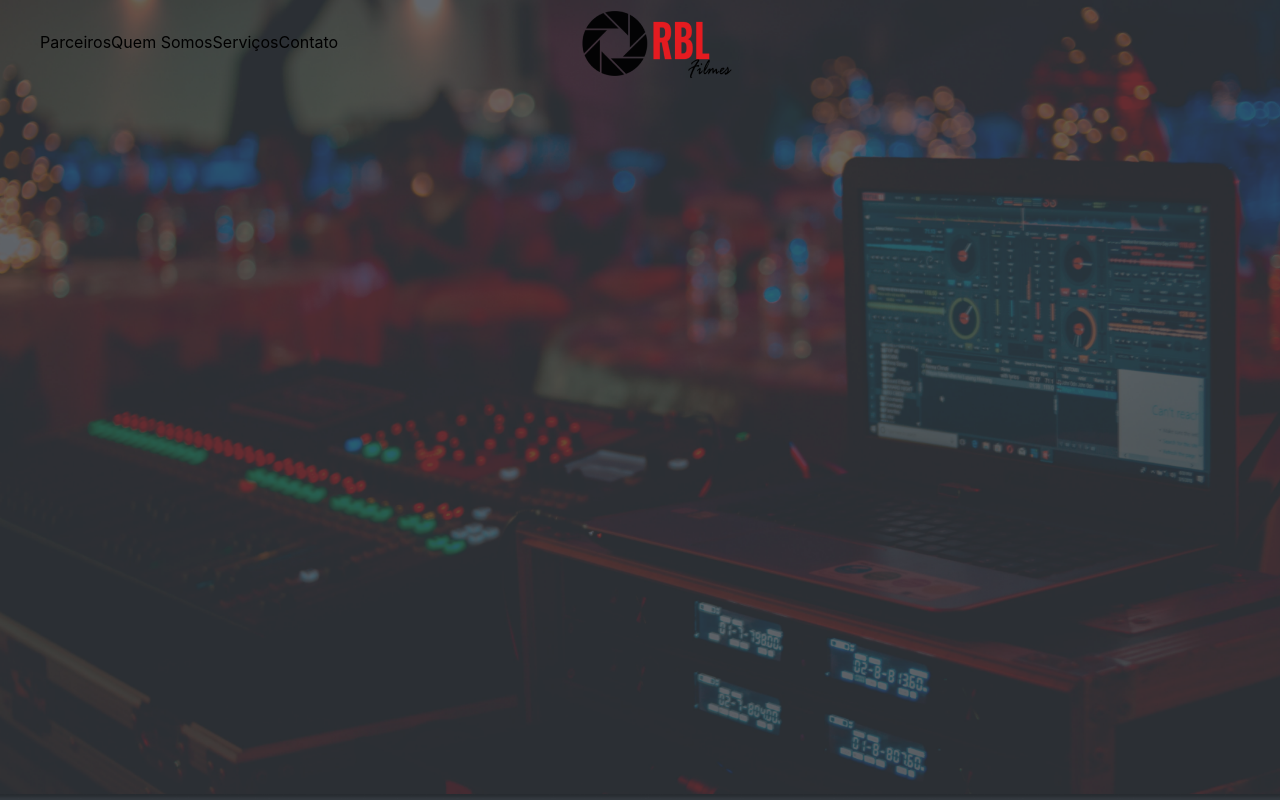
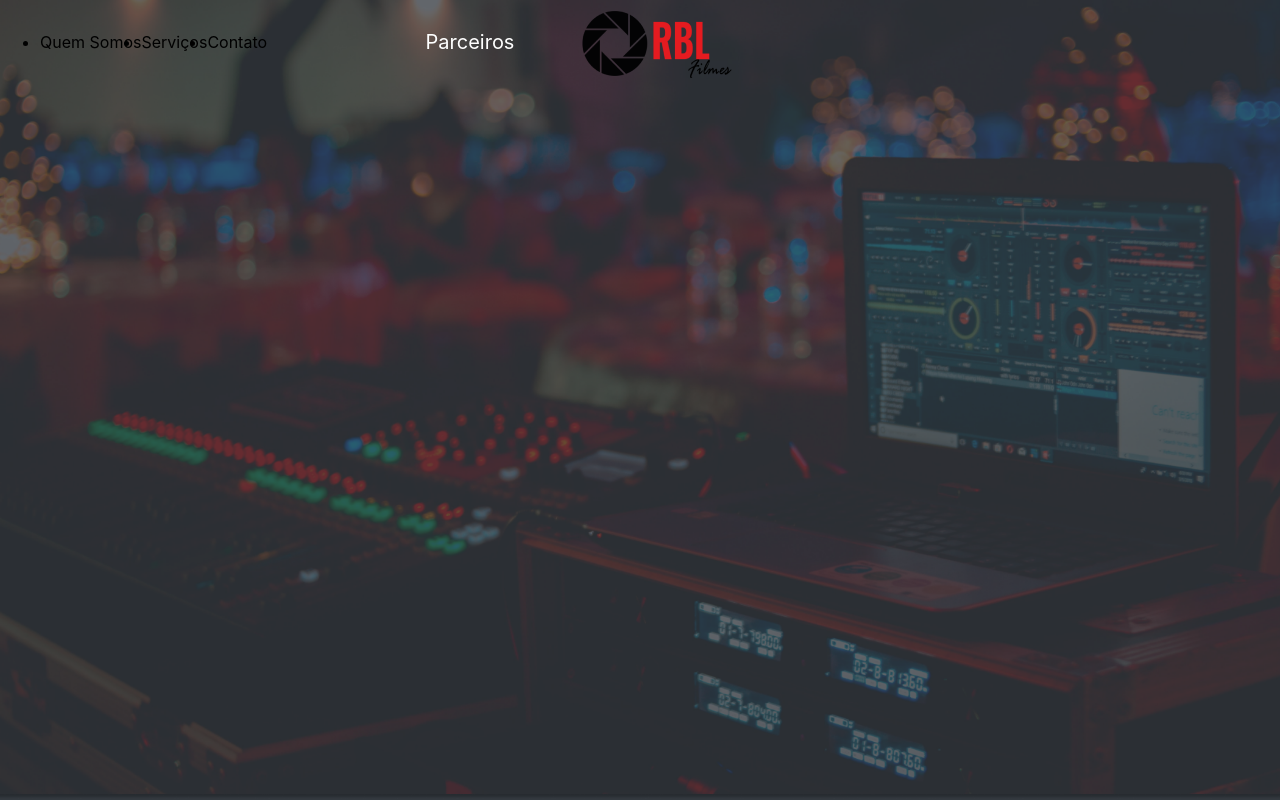
Before and after one commit to luquita78/rbl_site, a React (Create React App) app: page / in a window 1280 px wide. Built offline with nearby package versions, Linux system fonts and the light colour scheme.

Commit message:
Menu -- Parceiros

```diff
--- a/src/components/Menu/menu.css
+++ b/src/components/Menu/menu.css
@@ -9,9 +9,26 @@
 }
 .botoesMenu {
     display: flex;
+
 }
 
-.botao{
+.botaoParceiros{
+    position: absolute;
+    font-size: 20px;
+    width: 88px;
+    height: 20px;
+    left: 405px;
+    top:10px;
+
+
     list-style: none;
+    justify-content: center;
+    align-items: center;
+    text-align:center;
+    height: 100%;
+    padding: 0 5px;
+    cursor: pointer;
+    min-width: 120px;
+    color: #ffff;
 
 }
--- a/src/components/Menu/menu.js
+++ b/src/components/Menu/menu.js
@@ -10,10 +10,10 @@ function Menu () {
             </div>
             <div>
                <ul className ="botoesMenu">
-                    <li className='botao'><p>Parceiros</p></li>
-                    <li className='botao'><p>Quem Somos</p></li>
-                    <li className='botao'><p>Serviços</p></li>
-                    <li className='botao'><p>Contato</p></li>
+                    <li className='botaoParceiros'><p>Parceiros</p></li>
+                    <li className='botaoQuemSomos'><p>Quem Somos</p></li>
+                    <li className='botaoServicos'><p>Serviços</p></li>
+                    <li className='botaoContato'><p>Contato</p></li>
                 </ul>
 
             </div>
```
